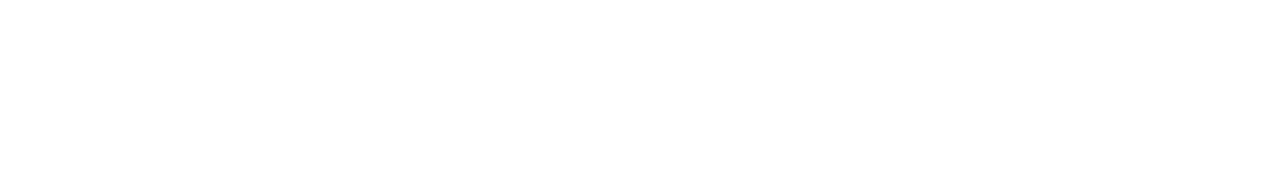
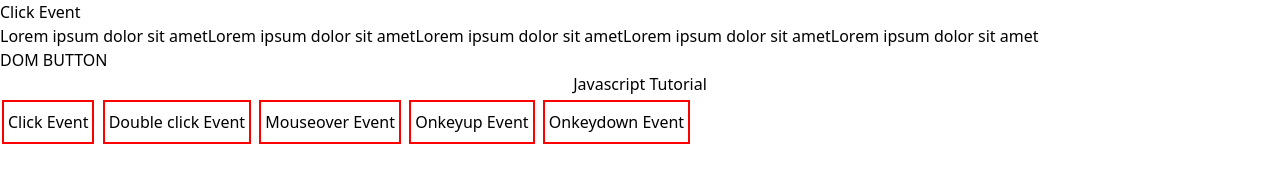
Before and after one commit to oznozder/Javascript_ilk_proje, a website: page Javascripttutorial/javascriptutorial.html in a window 1280 px wide. Drawn offline with Linux system fonts and the light colour scheme; a web font is replaced by a local one.

Commit message:
LOCAL STORAGE-EVENT HANDLER-ADD-EVENTLISTENER

```diff
--- a/Javascripttutorial/javascript.css
+++ b/Javascripttutorial/javascript.css
@@ -0,0 +1,5 @@
+.butonlar {
+    padding: 8px 4px;
+    margin: 4px 2px;
+    border: 2px solid red;
+}
--- a/Javascripttutorial/javascript.js
+++ b/Javascripttutorial/javascript.js
@@ -26,7 +26,50 @@ console.log("3. işlem devam ediyor");
 
 // Start Code
 
+//LOCAL STORAGE
+
+const localStorageFunction = () => {
+
+localStorage.setItem("unique_name", "Cansu");
+const username=localStorage.getItem("unique_name");
+console.log(username);
+//localStorage.removeItem("unique_name");
+//localStorage.clear();
+
+
+
+};
+localStorageFunction();
+
+const greetings=() => {
+    alert("Hello World");
+};
+// EVENT HANDLER
+const parag_change=() => {
+    alert("Hello World");
+    let parag=document.getElementById("parag_id");
+    parag.innerHTML="<b><mark>Inner HTML Değiştirdi.</mark></b>"
+    parag.innerText="<b><mark>Inner HTML Değiştirdi.</mark></b>"
+    parag.style.color="red";
+    parag.style.backgroundColor="yellow";
+    parag.style.fontSize="20px";
+    parag.style.fontFamily="Arial";
+    parag.style.textAlign="center";
+    parag.style.border="1px solid black";
+    parag.style.padding="10px";
+    parag.style.margin="10px";
+    parag.style.borderRadius="10px";
+    parag.style.boxShadow="5px 5px 5px 5px gray";
+};
+// ADD-EVENTLISTENER
+parag_id.addEventListener("click",()=>{
+    alert ("Paragraf Tıklandı");
+}
+
+);
+
 //OBJECT
+/*
 const objectExample = () => {
     let student = {
         name: "Cansu",
@@ -82,6 +125,7 @@ const instanceOfFunction = () => {
     console.log(karabas instanceof Function);
 }
 instanceOfFunction();
+*/
 
 
 // Class, Constructor, This
--- a/Javascripttutorial/javascriptutorial.html
+++ b/Javascripttutorial/javascriptutorial.html
@@ -33,6 +33,16 @@
 <body class="container">
     <!-- Start Code -->
 
+    <button>Click Event</button>
+     <p id="parag_id">Lorem ipsum dolor sit ametLorem ipsum dolor sit ametLorem ipsum dolor sit ametLorem ipsum dolor sit ametLorem ipsum dolor sit amet</p>
+     <button id="dom_button" onclick="parag_change()">DOM BUTTON</button>
+    <h1 class="text-5xl text-center">Javascript Tutorial</h1>
+    <button class="butonlar" onclick="greetings()">Click Event</button>
+    <button class="butonlar" ondblclick="greetings()">Double click Event</button>
+    <button class="butonlar" onmouseover="greetings()">Mouseover Event</button>
+    <button class="butonlar" onkeyup="greetings()">Onkeyup Event</button>
+    <button class="butonlar" onkeydown="greetings()">Onkeydown Event</button>
+
     <!-- <script>alert("Internal js")</script> -->
 
     <!-- End Code -->
```
